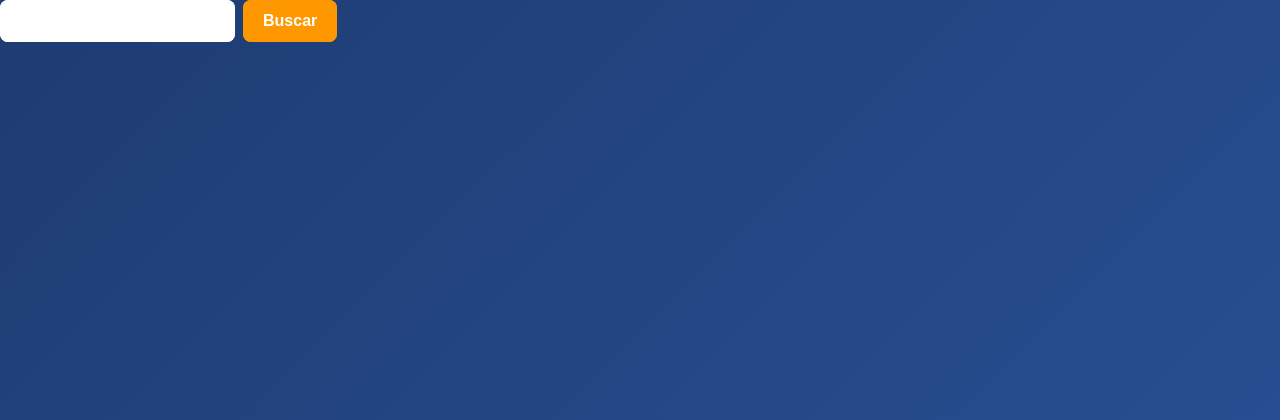
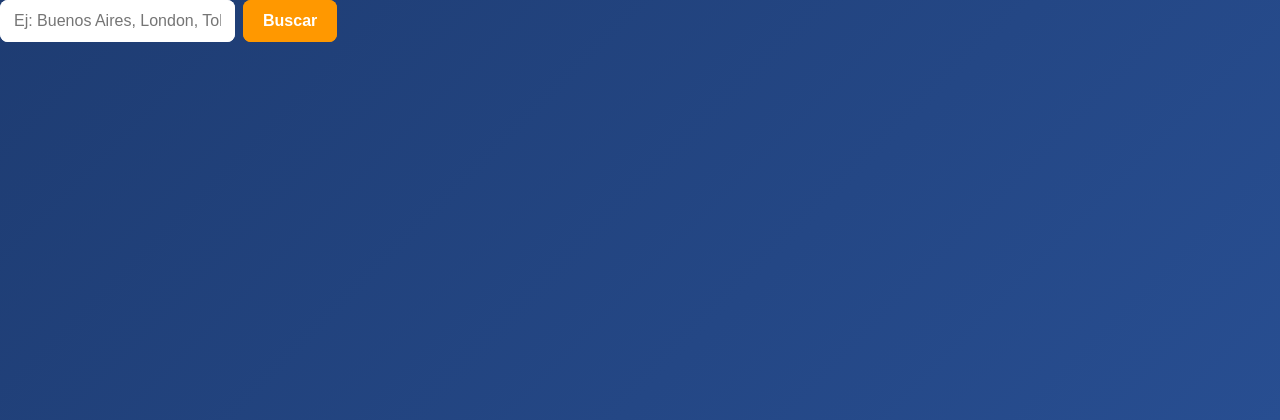
Before and after one commit to Andres-Developer-23/app-clima, a Django app: page /ciudad/ in a window 1280 px wide. Shown: the top 420 px of the page. Run offline with Django 5.2, Linux system fonts and the light colour scheme.

Commit message:
se arreglo el problema que tenial el label en ciudad.html

```diff
--- a/home/templates/ciudad.html
+++ b/home/templates/ciudad.html
@@ -2,16 +2,13 @@
 {% block content %}
 {% block menu %}
 <nav class="menu">
-        <ul>
-            <form action="." method="POST" class="buscar">
-                {% csrf_token %}
-                <label for="ciudad">Ciudad: </label>
-                <input type="text" id="ciudad" name="ciudad">
-                <button type="submit">Buscar</button>
-            </form>
-        </ul>
-
-    </nav>
+    <form action="." method="POST" class="buscar">
+        {% csrf_token %}
+        <label for="ciudad">Ciudad:</label>
+        <input type="text" id="ciudad" name="ciudad" placeholder="Ej: Buenos Aires, London, Tokyo">
+        <button type="submit">Buscar</button>
+    </form>
+</nav>
 {% endblock menu %}
 
 {% if datos.error %}
```
